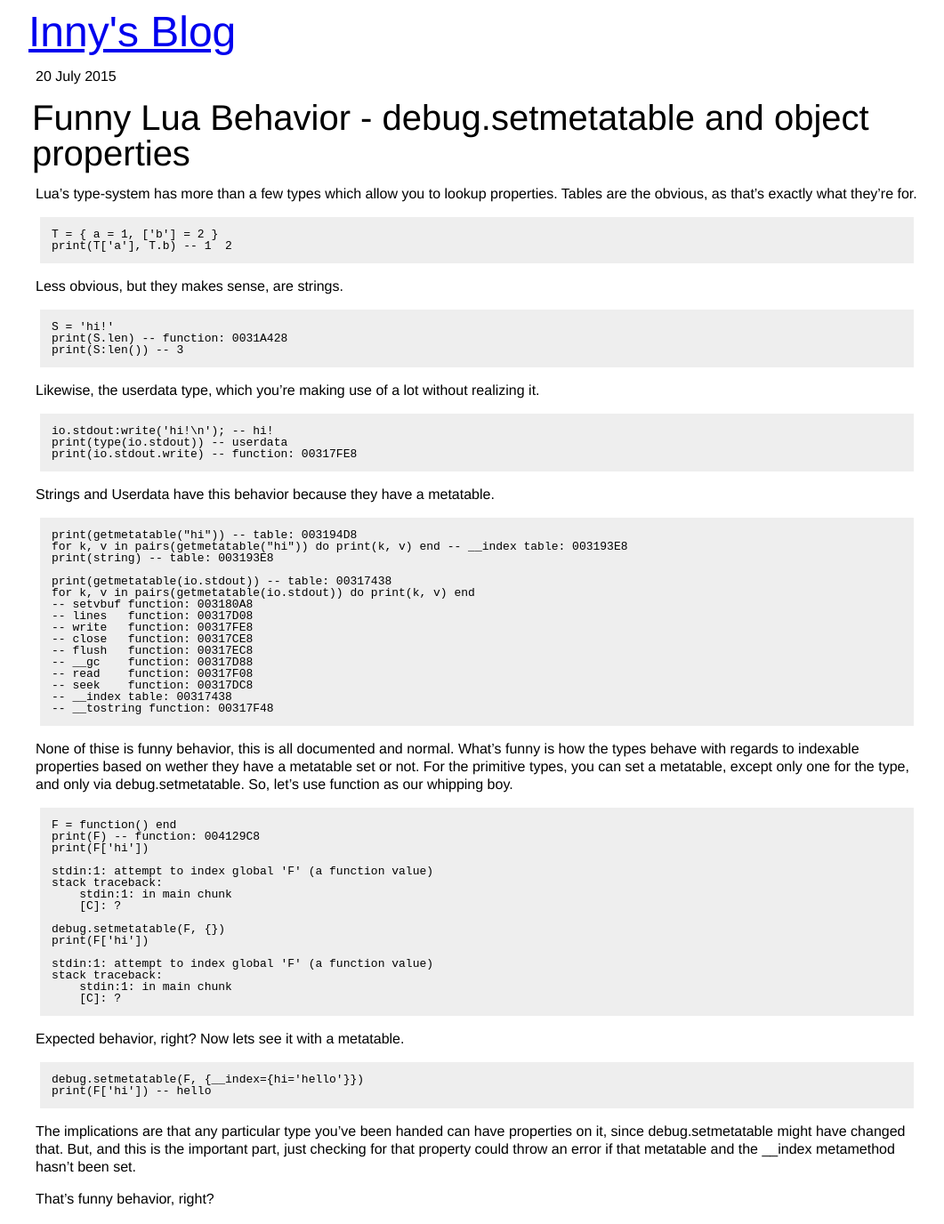
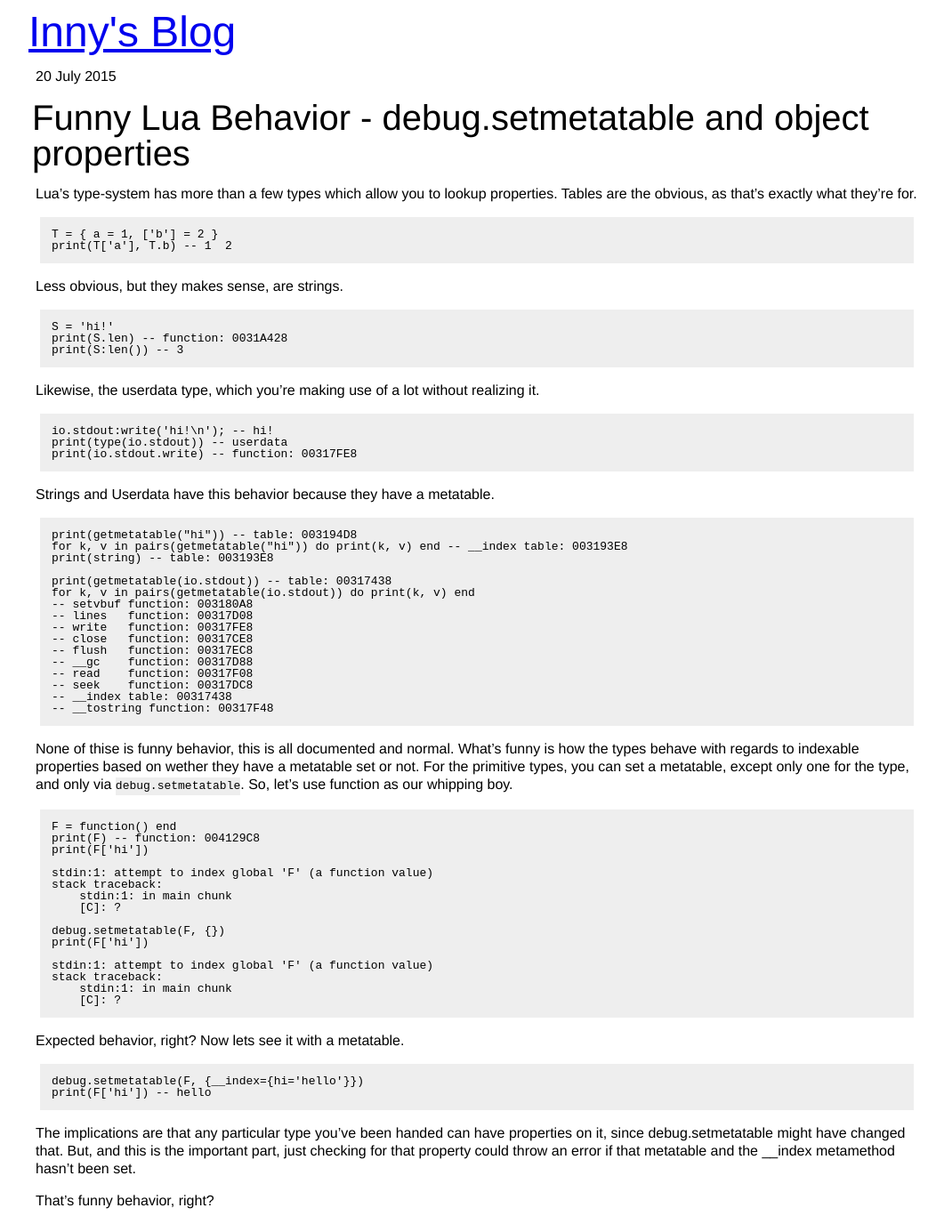
Before and after one commit to inmatarian/inmatarian.github.io, a Jekyll site: the page built from _posts/2015-07-20-funny_lua_behavior.md, in a window 1280 px wide. Shown: the whole page at 89% size, without its empty margins (104-1165 px from the left). Built offline with Jekyll 4.4.1, drawn with Linux system fonts in a browser that asks for light colours; Markdown is read by kramdown in place of the engine named in the settings.

Commit message:
one more fix to inner code blocks

```diff
--- a/css/screen.css
+++ b/css/screen.css
@@ -39,6 +39,12 @@ pre code {
     background-color: #eeeeee;
 }
 
+p code {
+    font-family: monospace;
+    display: inline-block;
+    background-color: #eeeeee;
+}
+
 ul,ol {
     margin: 1em;
     padding: 1em;
```
